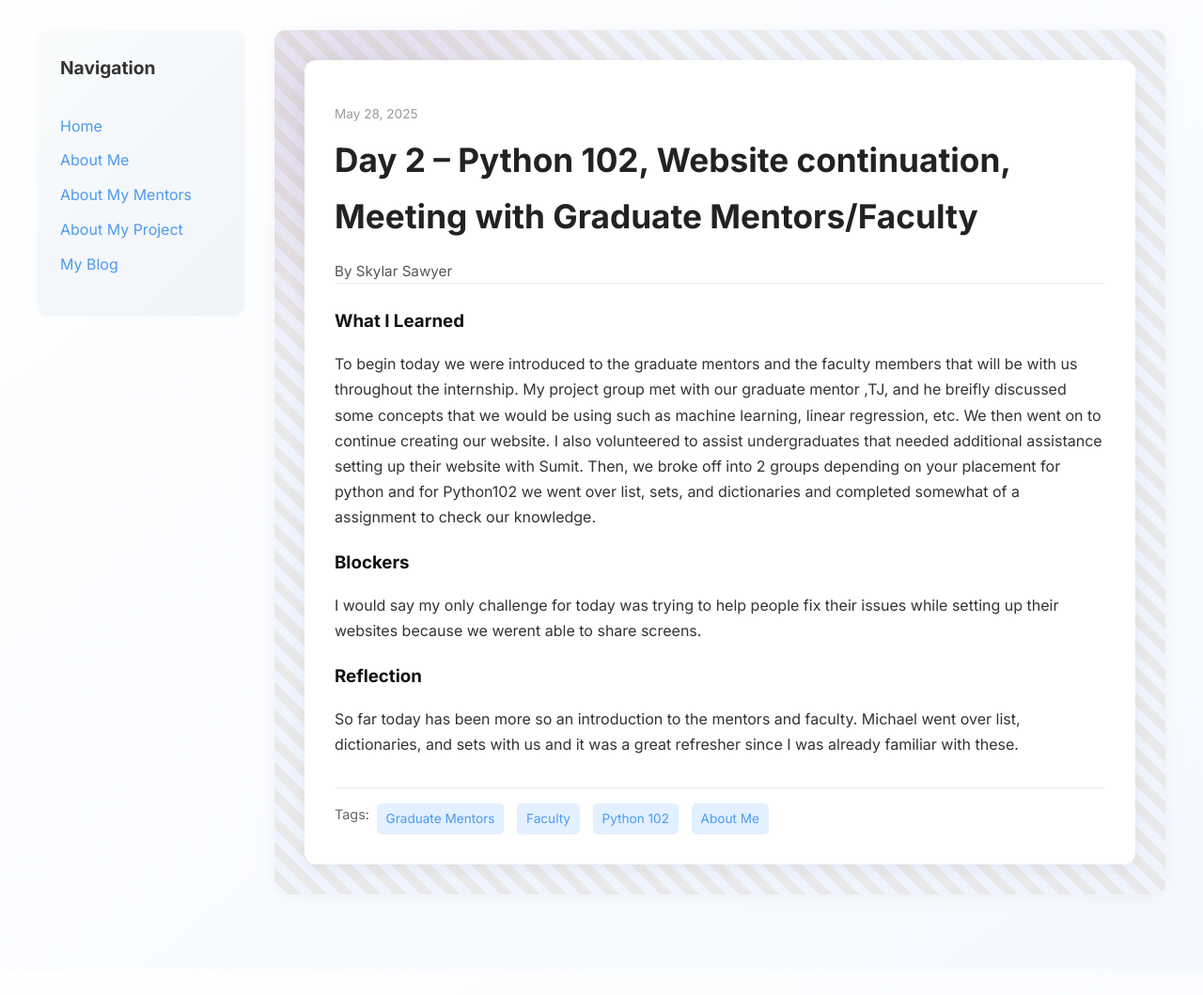
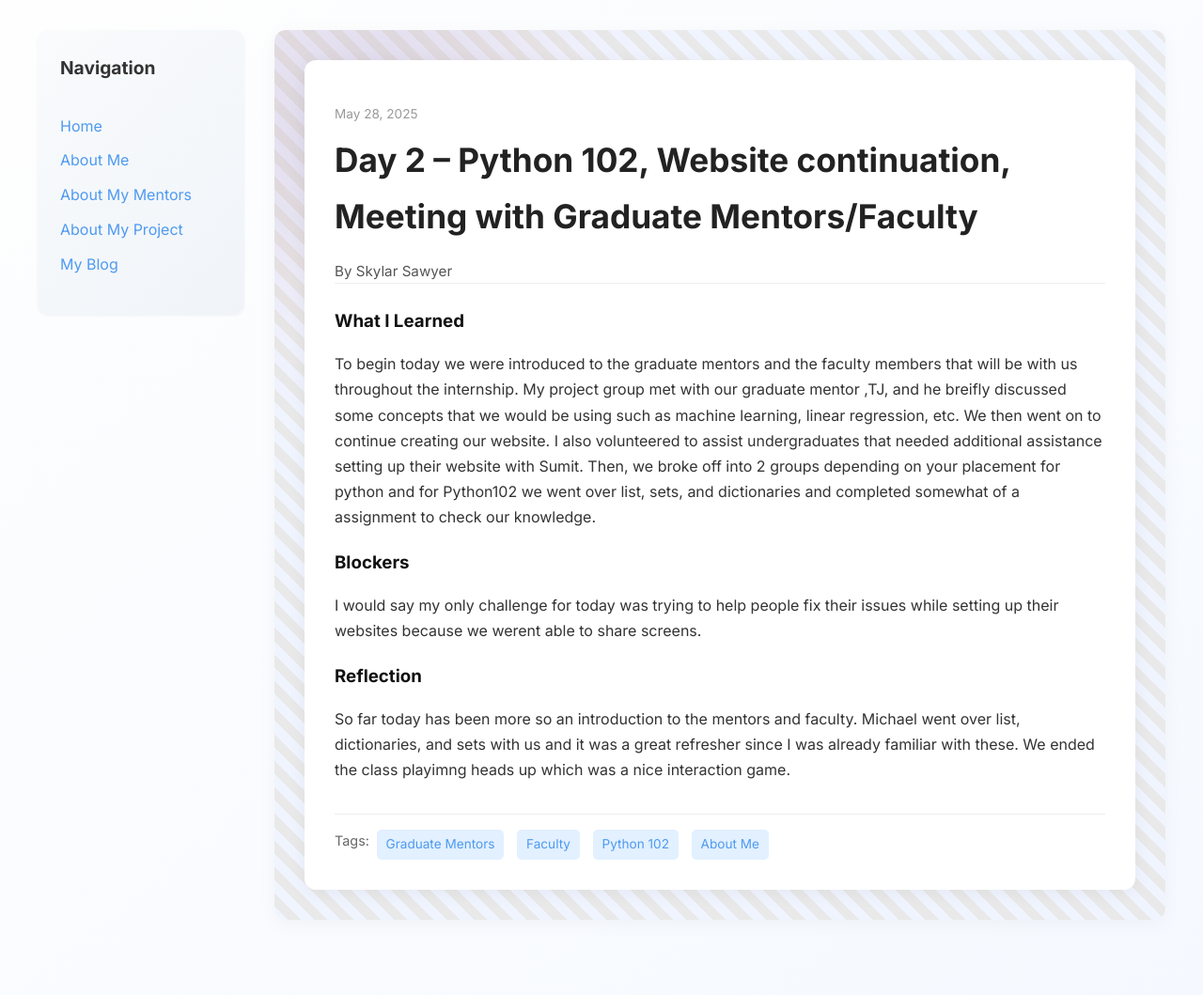
Before and after one commit to skysaw13/skysaw13.github.io, a Jekyll site: the page built from _posts/2025-05-28-day-2.md, in a window 1280 px wide. Shown: the whole page at 94% size. Built offline with Jekyll 4.4.1, drawn with Linux system fonts in a browser that asks for light colours; before the commit the page ends 1032 px from its top, so only the background shows below that.

Commit message:
Update 2025-05-28-day-2.md

```diff
--- a/_posts/2025-05-28-day-2.md
+++ b/_posts/2025-05-28-day-2.md
@@ -14,5 +14,5 @@ blockers: |
   I would say my only challenge for today was trying to help people fix their issues while setting up their websites because we werent able to share screens.
 
 reflection: |
-  So far today has been more so an introduction to the mentors and faculty. Michael went over list, dictionaries, and sets with us and it was a great refresher since I was already familiar with these.
+  So far today has been more so an introduction to the mentors and faculty. Michael went over list, dictionaries, and sets with us and it was a great refresher since I was already familiar with these. We ended the class playimng heads up which was a nice interaction game.
 ---
```
